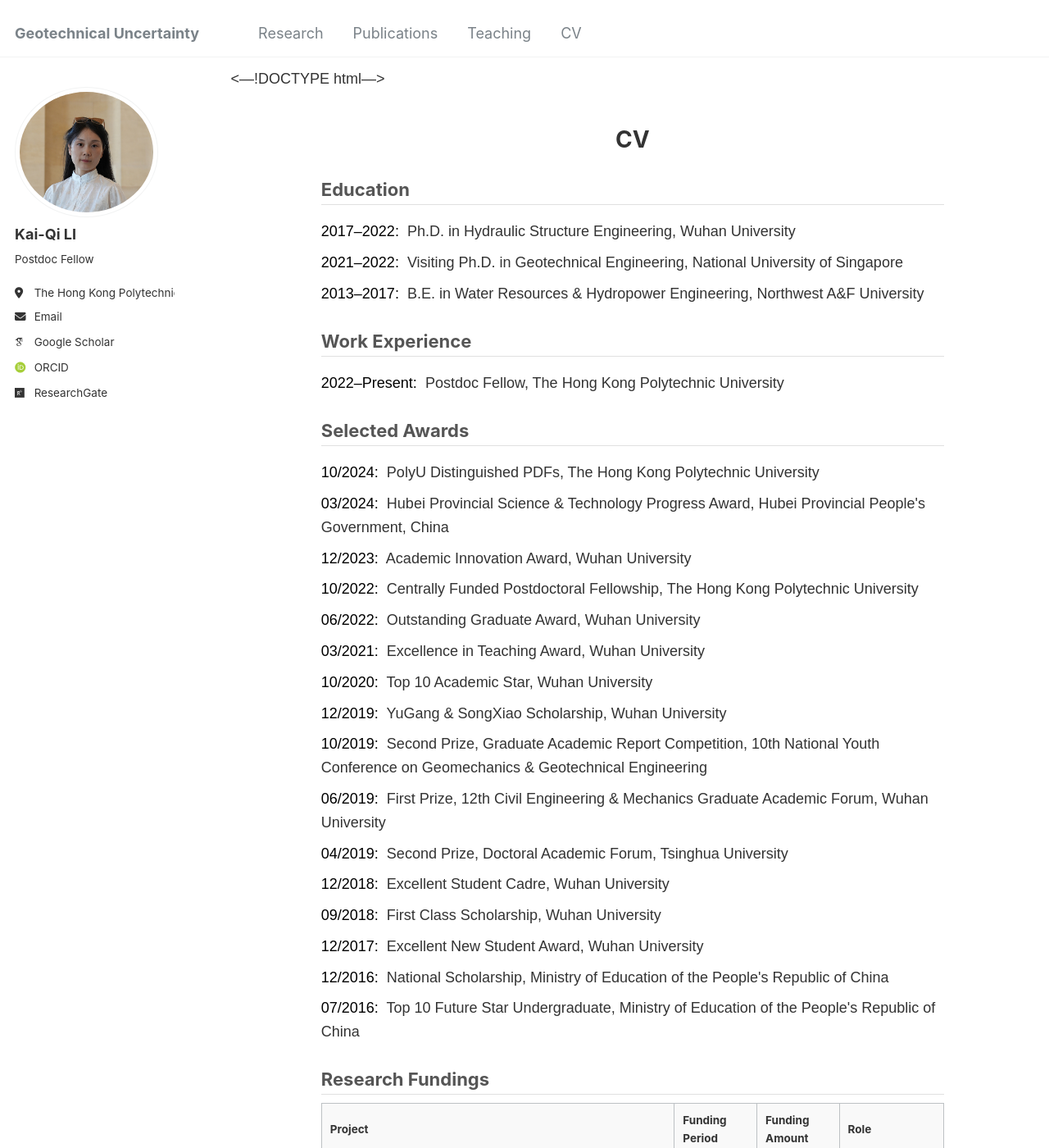
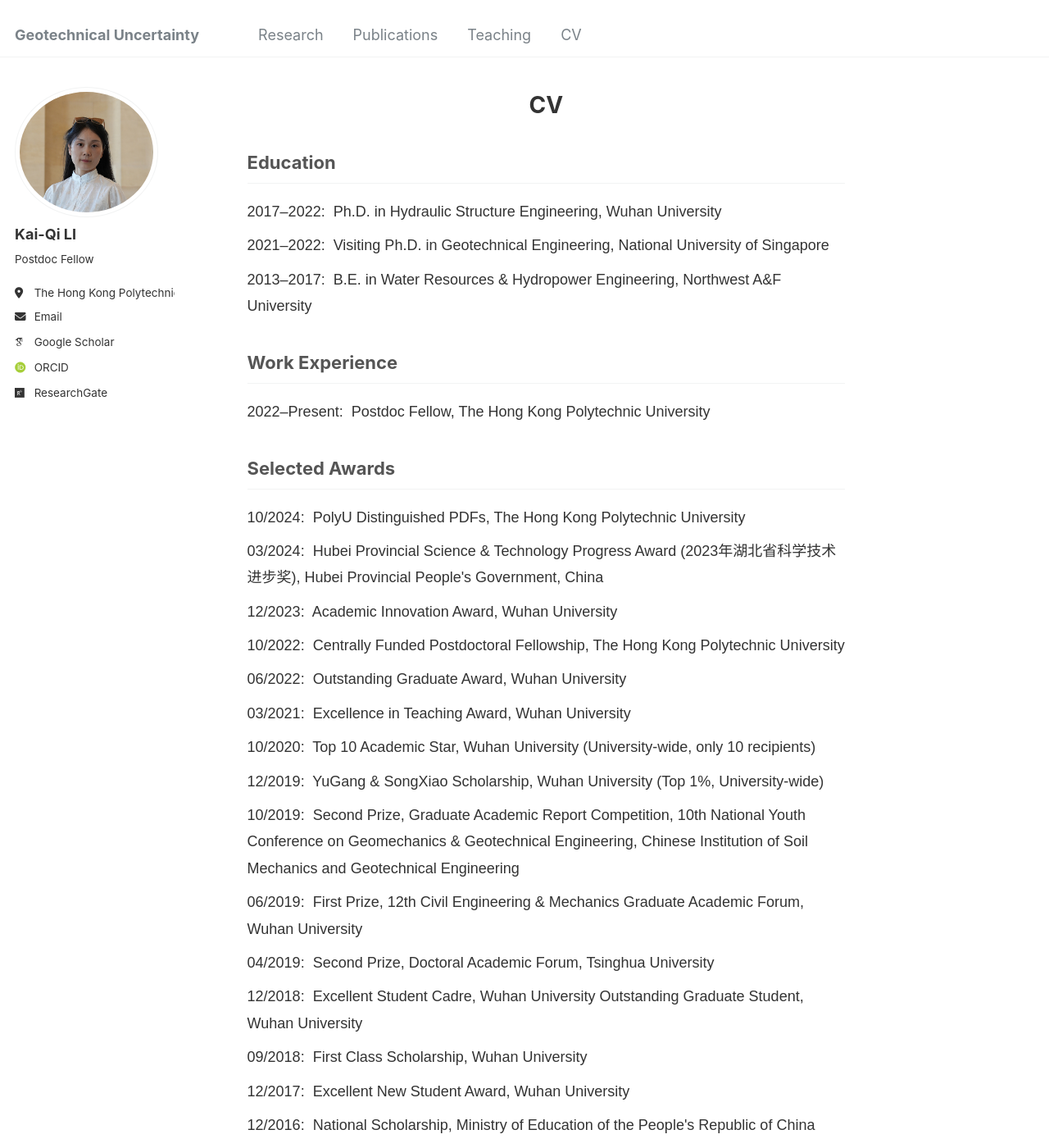
Before and after one commit to kqceeli/kqceeli.github.io, a Jekyll site: the page built from _pages/cv.md, in a window 1280 px wide and 1400 px high. Shown: the whole window at 82% size. Built offline with Jekyll 4.4.1, drawn with Linux system fonts in a browser that asks for light colours; some web fonts are replaced; our own code applies the rules of GitHub Pages for plain Markdown files; part of the change alters nothing that is shown; some of the changed text lies outside the part shown.

Commit message:
Update cv.md

```diff
--- a/_pages/cv.md
+++ b/_pages/cv.md
@@ -1,14 +1,4 @@
----
-layout: archive
-title: "CV"
-
-permalink: /cv/
-author_profile: true
-redirect_from:
-  - /resume
----
-
-<---!DOCTYPE html--->
+<!DOCTYPE html>
 <html lang="en">
 <head>
     <meta charset="UTF-8">
@@ -16,79 +6,79 @@ redirect_from:
     <meta http-equiv="X-UA-Compatible" content="ie=edge">
     <title>CV</title>
     <style>
-        /* 页面整体字体、背景和排版 */
+        /* 页面整体的基本设置 */
         body {
             font-family: 'Arial', sans-serif;  /* 使用简洁的无衬线字体 */
-            background-color: #ffffff;         /* 白色背景，保持简洁 */
-            color: #333333;                    /* 深灰色字体，易于阅读 */
-            line-height: 1.6;                  /* 行距适中，增强可读性 */
+            background-color: #ffffff;         /* 白色背景 */
+            color: #333333;                    /* 深灰色字体，易读 */
+            line-height: 1.8;                  /* 行距适中，增加可读性 */
             margin: 0;
             padding: 0;
         }
 
-        /* 页面容器，控制最大宽度并居中 */
+        /* 页面容器 */
         .container {
-            max-width: 800px;                  /* 最大宽度 800px */
-            margin: 0 auto;                    /* 自动居中 */
-            padding: 20px;                     /* 内边距 */
+            max-width: 800px;                  /* 页面最大宽度 */
+            margin: 0 auto;                    /* 居中 */
+            padding: 20px;                     /* 增加边距 */
         }
 
         /* 主标题样式 */
         h1 {
             font-size: 28px;                   /* 主标题字体大小 */
-            color: #333333;                    /* 黑色标题，简洁正式 */
+            color: #333333;                    /* 深灰色字体，不使用黑色 */
             text-align: center;                /* 居中对齐 */
-            margin-bottom: 10px;
+            margin-bottom: 30px;               /* 标题下方留白 */
         }
 
         /* 二级标题样式 */
         h2 {
-            font-size: 22px;                   /* 二级标题较小 */
-            color: #555555;                    /* 深灰色标题，保持层次感 */
-            margin-top: 30px;                  /* 顶部留白，保持层次感 */
-            margin-bottom: 10px;
-            border-bottom: 1px solid #e0e0e0;  /* 添加浅灰色下划线 */
+            font-size: 22px;                   /* 二级标题字体稍小 */
+            color: #555555;                    /* 更浅的灰色，避免太过沉重 */
+            margin-top: 40px;                  /* 标题上方留白 */
+            margin-bottom: 15px;
+            border-bottom: 1px solid #e0e0e0;  /* 增加浅灰色底边，保持分层 */
             padding-bottom: 5px;
         }
 
         /* 列表样式 */
         ul {
             list-style-type: none;             /* 移除项目符号 */
-            padding-left: 0;                   /* 移除左侧内边距 */
+            padding-left: 0;                   /* 无左侧内边距 */
         }
 
         li {
             margin-bottom: 10px;               /* 每个列表项之间增加间距 */
         }
 
-        /* 时间段样式，使用浅灰色 */
+        /* 时间段样式，文本颜色与正文保持一致 */
         .timeline {
-            color: #000000;                    /* 浅灰色字体，简洁不抢眼 */
-            margin-right: 5px;                 /* 与内容保持一定距离 */
+            color: #333333;                    /* 使用与正文一致的深灰色 */
+            margin-right: 5px;                 /* 与内容保持适当间距 */
         }
 
         /* 表格样式 */
         table {
             width: 100%;                       /* 表格宽度 100% */
             border-collapse: collapse;         /* 移除表格间距 */
-            margin-bottom: 20px;               /* 下方留白 */
+            margin-bottom: 20px;               /* 表格下方留白 */
         }
 
         th, td {
-            text-align: left;
-            padding: 10px;
+            text-align: left;                  /* 左对齐 */
+            padding: 10px;                     /* 表格单元格内边距 */
             border-bottom: 1px solid #e0e0e0;  /* 添加浅灰色边框 */
         }
 
         th {
-            background-color: #f9f9f9;         /* 表头浅灰色背景 */
+            background-color: #f9f9f9;         /* 表头背景为浅灰色 */
             font-weight: bold;                 /* 表头加粗 */
         }
 
-        /* 响应式设计 */
+        /* 响应式设计：适用于小屏幕 */
         @media (max-width: 768px) {
             h1 {
-                font-size: 24px;               /* 缩小主标题字体 */
+                font-size: 24px;               /* 小屏幕下缩小标题字体 */
             }
 
             h2 {
@@ -125,21 +115,21 @@ redirect_from:
         <h2>Selected Awards</h2>
         <ul>
             <li><span class="timeline">10/2024:</span> PolyU Distinguished PDFs, The Hong Kong Polytechnic University</li>
-            <li><span class="timeline">03/2024:</span> Hubei Provincial Science & Technology Progress Award, Hubei Provincial People's Government, China</li>
+            <li><span class="timeline">03/2024:</span> Hubei Provincial Science & Technology Progress Award (2023年湖北省科学技术进步奖), Hubei Provincial People's Government, China</li>
             <li><span class="timeline">12/2023:</span> Academic Innovation Award, Wuhan University</li>
             <li><span class="timeline">10/2022:</span> Centrally Funded Postdoctoral Fellowship, The Hong Kong Polytechnic University</li>
             <li><span class="timeline">06/2022:</span> Outstanding Graduate Award, Wuhan University</li>
             <li><span class="timeline">03/2021:</span> Excellence in Teaching Award, Wuhan University</li>
-            <li><span class="timeline">10/2020:</span> Top 10 Academic Star, Wuhan University</li>
-            <li><span class="timeline">12/2019:</span> YuGang & SongXiao Scholarship, Wuhan University</li>
-            <li><span class="timeline">10/2019:</span> Second Prize, Graduate Academic Report Competition, 10th National Youth Conference on Geomechanics & Geotechnical Engineering</li>
+            <li><span class="timeline">10/2020:</span> Top 10 Academic Star, Wuhan University (University-wide, only 10 recipients)</li>
+            <li><span class="timeline">12/2019:</span> YuGang & SongXiao Scholarship, Wuhan University (Top 1%, University-wide)</li>
+            <li><span class="timeline">10/2019:</span> Second Prize, Graduate Academic Report Competition, 10th National Youth Conference on Geomechanics & Geotechnical Engineering, Chinese Institution of Soil Mechanics and Geotechnical Engineering</li>
             <li><span class="timeline">06/2019:</span> First Prize, 12th Civil Engineering & Mechanics Graduate Academic Forum, Wuhan University</li>
             <li><span class="timeline">04/2019:</span> Second Prize, Doctoral Academic Forum, Tsinghua University</li>
-            <li><span class="timeline">12/2018:</span> Excellent Student Cadre, Wuhan University</li>
+            <li><span class="timeline">12/2018:</span> Excellent Student Cadre, Wuhan University Outstanding Graduate Student, Wuhan University</li>
             <li><span class="timeline">09/2018:</span> First Class Scholarship, Wuhan University</li>
             <li><span class="timeline">12/2017:</span> Excellent New Student Award, Wuhan University</li>
             <li><span class="timeline">12/2016:</span> National Scholarship, Ministry of Education of the People's Republic of China</li>
-            <li><span class="timeline">07/2016:</span> Top 10 Future Star Undergraduate, Ministry of Education of the People's Republic of China</li>
+            <li><span class="timeline">07/2016:</span> Top 10 Future Star Undergraduate, Ministry of Education of the People's Republic of China (Nationwide, only 10 recipients)</li>
         </ul>
 
         <h2>Research Fundings</h2>
```
